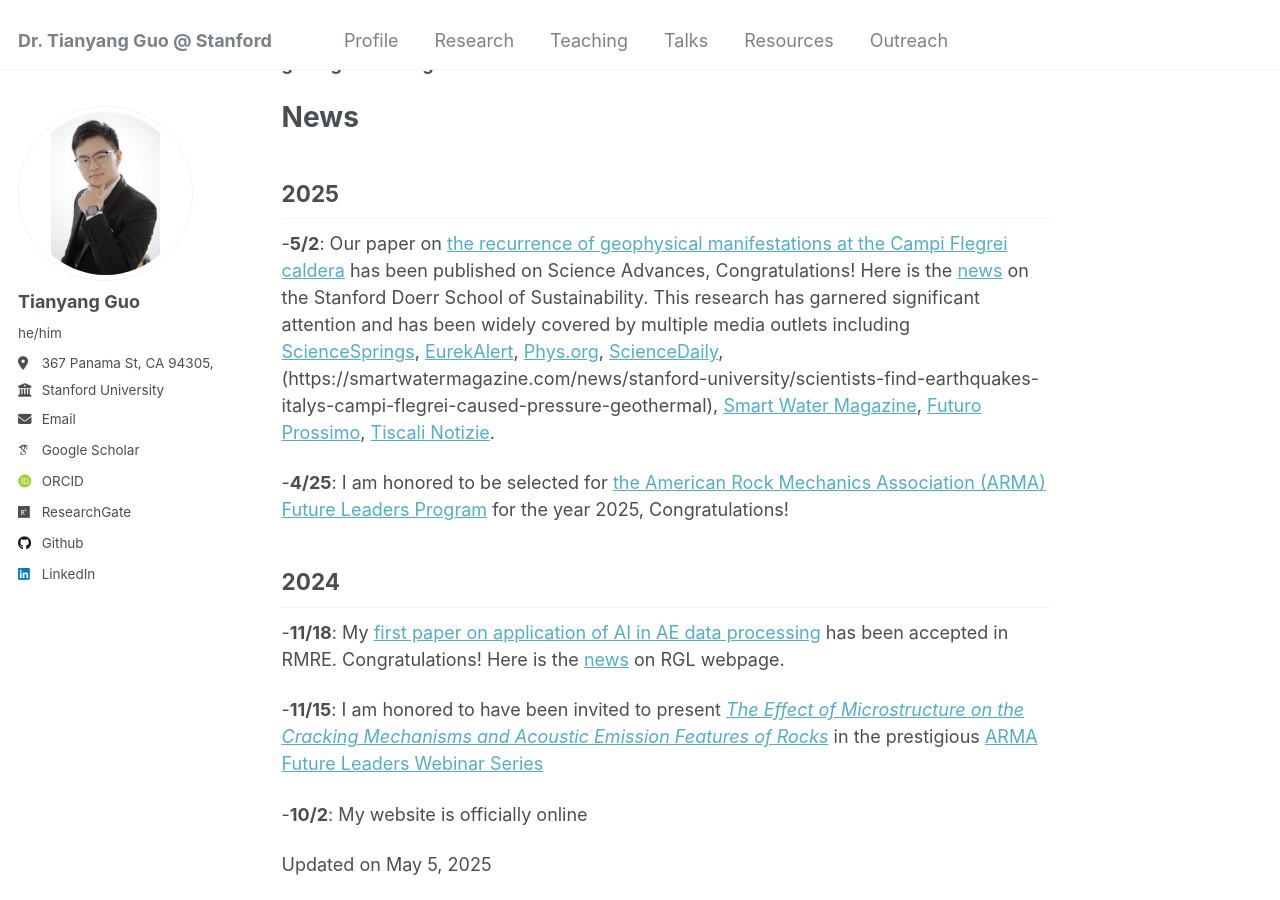
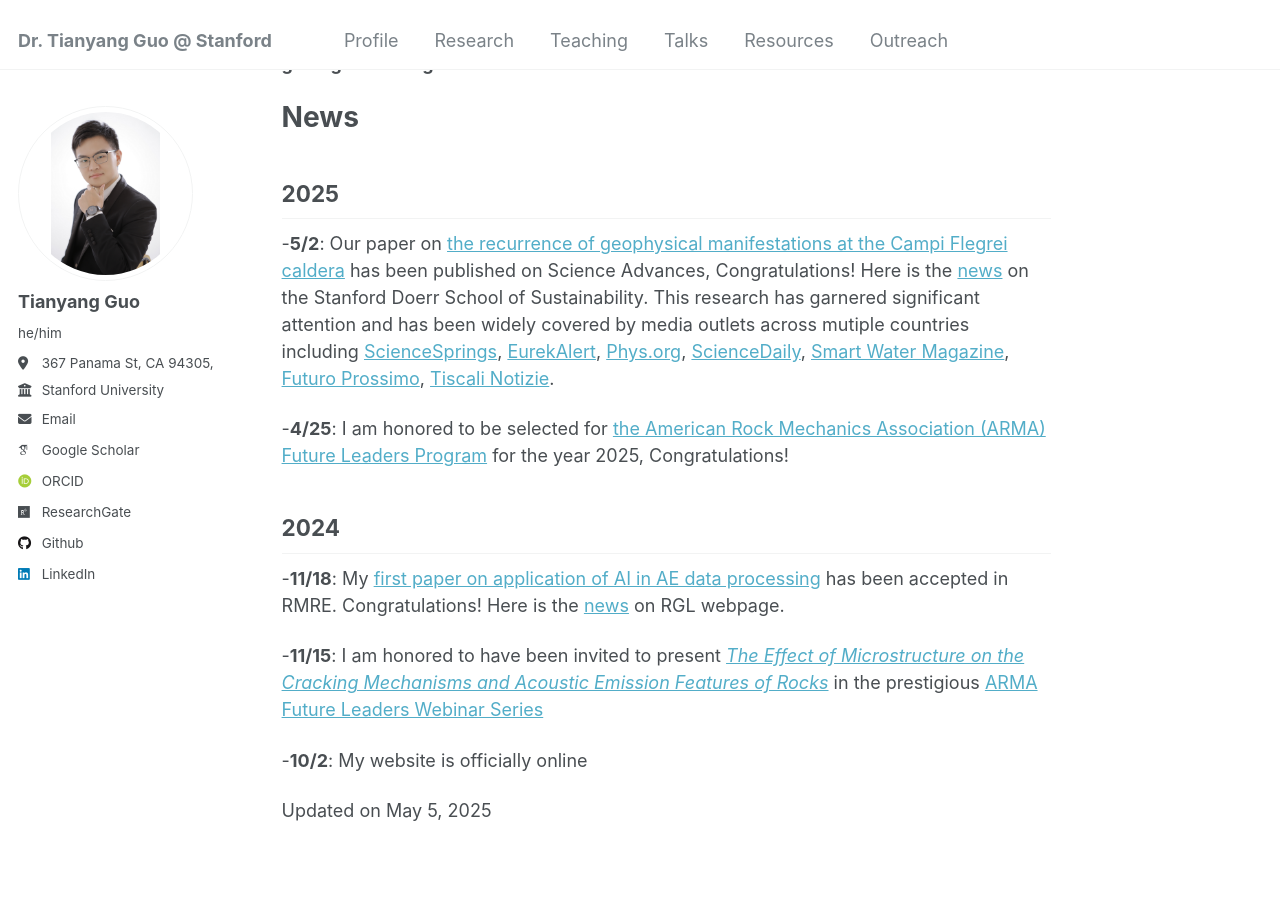
Before and after one commit to guotystanford/guotystanford.github.io, a Jekyll site: the page built from _pages/about.md, in a window 1280 px wide and 900 px high, scrolled down 800 px. Built offline with Jekyll 4.4.1, drawn with Linux system fonts in a browser that asks for light colours; some web fonts are replaced.

Commit message:
Update about.md

```diff
--- a/_pages/about.md
+++ b/_pages/about.md
@@ -20,7 +20,7 @@ In the future, I aim to leverage my experience and expertise to address scientif
 # News
 ## 2025
   -**5/2**:
-    Our paper on [the recurrence of geophysical manifestations at the Campi Flegrei caldera](https://www.science.org/doi/10.1126/sciadv.adt2067) has been published on Science Advances, Congratulations! Here is the [news](https://sustainability.stanford.edu/news/scientists-discover-key-taming-unrest-italys-campi-flegrei) on the Stanford Doerr School of Sustainability. This research has garnered significant attention and has been widely covered by multiple media outlets including [ScienceSprings](https://sciencesprings.wordpress.com/2025/05/06/from-the-doerr-school-of-sustainability-at-stanford-university-volcanology-geophysics-scientists-discover-key-to-taming-seismic-unrest-at-italys-campi-flegrei/), [EurekAlert](https://www.eurekalert.org/news-releases/1082266), [Phys.org](https://phys.org/news/2025-05-scientists-key-earthquake-italy-campi.html#google_vignette), [ScienceDaily](https://www.sciencedaily.com/releases/2025/05/250502182509.htm), (https://smartwatermagazine.com/news/stanford-university/scientists-find-earthquakes-italys-campi-flegrei-caused-pressure-geothermal), [Smart Water Magazine](https://smartwatermagazine.com/news/stanford-university/scientists-find-earthquakes-italys-campi-flegrei-caused-pressure-geothermal), [Futuro Prossimo](https://en.futuroprossimo.it/2025/05/campi-flegrei-stanford-conferma-il-rischio-sismico-si-puo-gestire/), [Tiscali Notizie](https://notizie.tiscali.it/scienza/articoli/campi-flegrei-terremoti-acqua/).
+    Our paper on [the recurrence of geophysical manifestations at the Campi Flegrei caldera](https://www.science.org/doi/10.1126/sciadv.adt2067) has been published on Science Advances, Congratulations! Here is the [news](https://sustainability.stanford.edu/news/scientists-discover-key-taming-unrest-italys-campi-flegrei) on the Stanford Doerr School of Sustainability. This research has garnered significant attention and has been widely covered by media outlets across mutiple countries including [ScienceSprings](https://sciencesprings.wordpress.com/2025/05/06/from-the-doerr-school-of-sustainability-at-stanford-university-volcanology-geophysics-scientists-discover-key-to-taming-seismic-unrest-at-italys-campi-flegrei/), [EurekAlert](https://www.eurekalert.org/news-releases/1082266), [Phys.org](https://phys.org/news/2025-05-scientists-key-earthquake-italy-campi.html#google_vignette), [ScienceDaily](https://www.sciencedaily.com/releases/2025/05/250502182509.htm), [Smart Water Magazine](https://smartwatermagazine.com/news/stanford-university/scientists-find-earthquakes-italys-campi-flegrei-caused-pressure-geothermal), [Futuro Prossimo](https://en.futuroprossimo.it/2025/05/campi-flegrei-stanford-conferma-il-rischio-sismico-si-puo-gestire/), [Tiscali Notizie](https://notizie.tiscali.it/scienza/articoli/campi-flegrei-terremoti-acqua/).
 
   -**4/25**:
     I am honored to be selected for [the American Rock Mechanics Association (ARMA) Future Leaders Program](https://armarocks.org/about/future-leaders/#toggle-id-1) for the year 2025, Congratulations!
```
